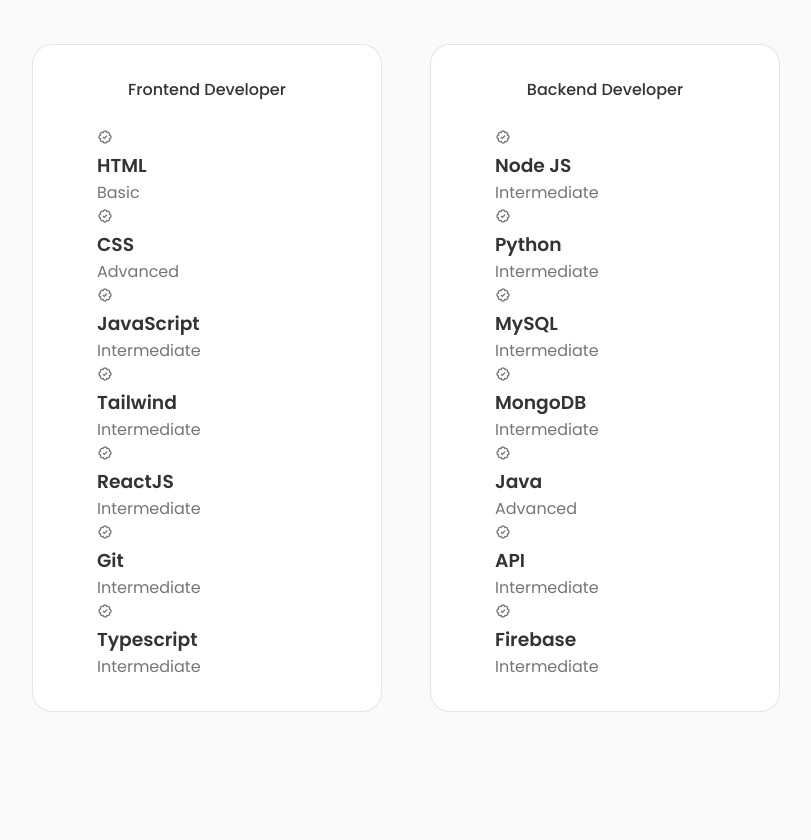
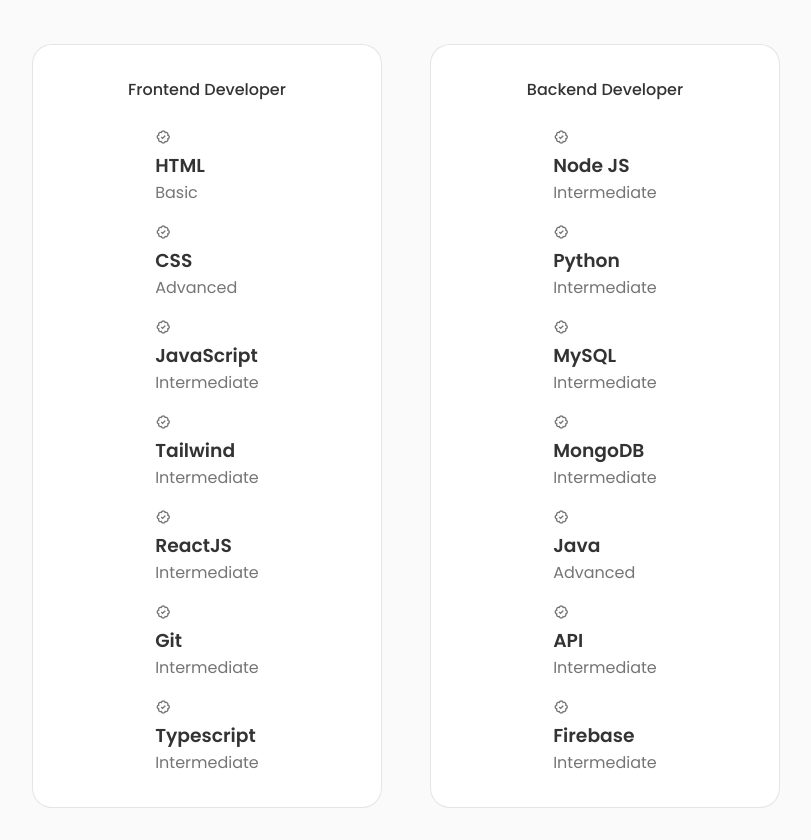
Before and after one commit to gyash21/THE-PORTFOLIO, a React (Create React App) app: page / in a window 1280 px wide. Shown: the part 1500-2340 px from the top of the page, without its empty margins (234-1045 px from the left). Before the commit the page ends 2244 px from the top, so only its background shows below. Built offline with nearby package versions, Linux system fonts and the light colour scheme.

Commit message:
skills box minimized

```diff
--- a/src/components/skills/skills.css
+++ b/src/components/skills/skills.css
@@ -22,3 +22,17 @@
     text-align: center;
     margin-bottom: var(--mb-1-5);
 }
+
+
+.skills__box{
+    display: flex;
+    justify-content: center;
+    column-gap: 2.5rem;
+}
+
+
+.skills__group{
+    display: grid;
+    align-items: flex-start;
+    row-gap: 1rem;
+}
```
